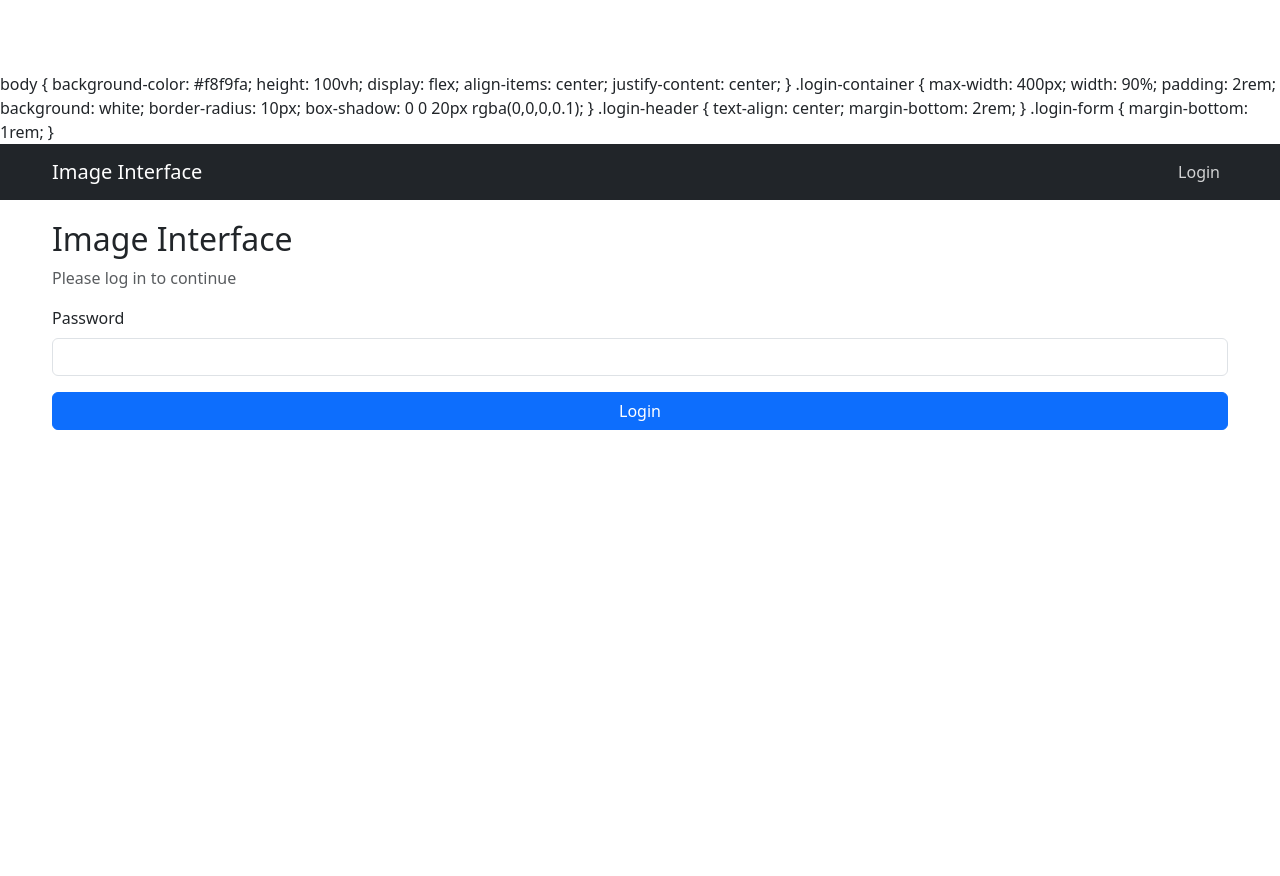
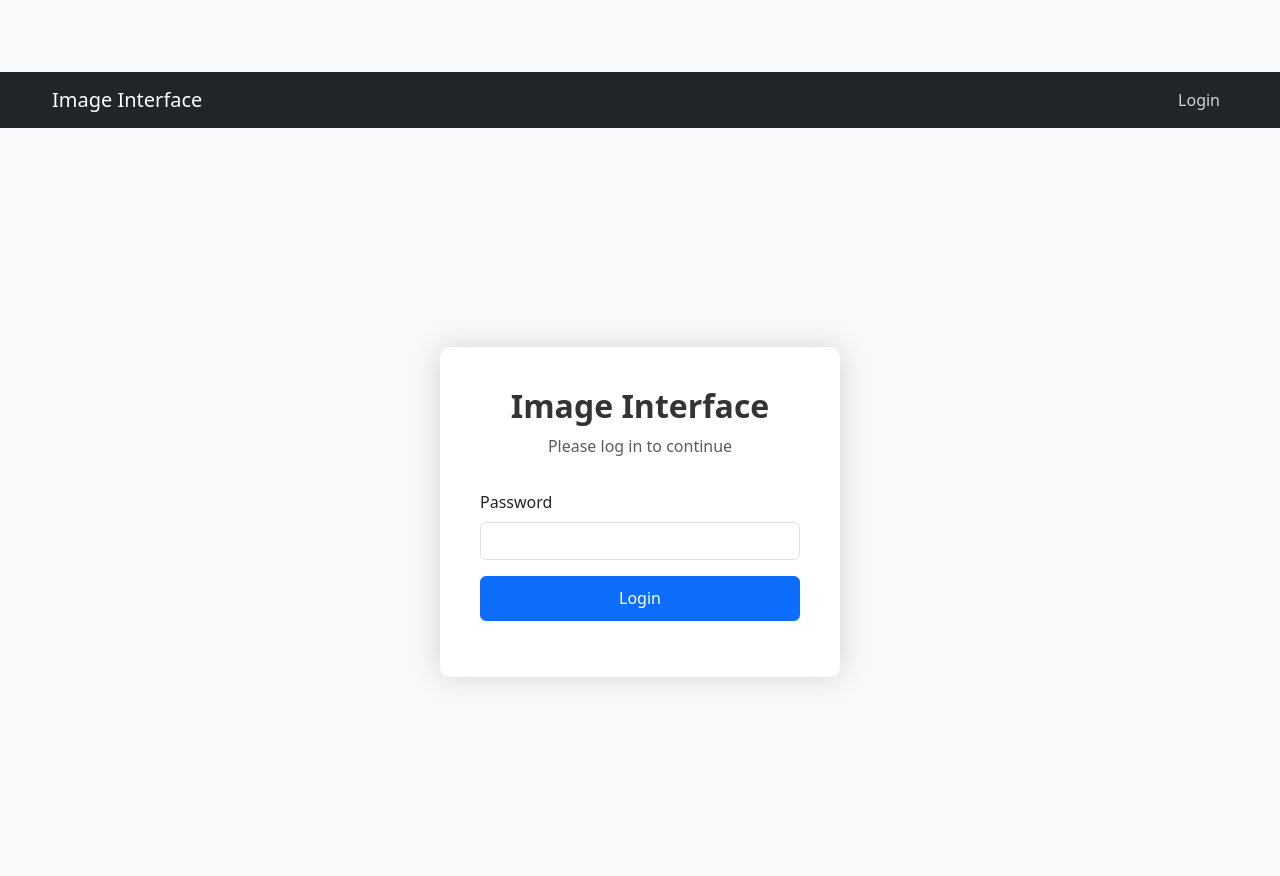
Before and after one commit to ztl16b/stapp, a Flask app: page /login in a window 1280 px wide. Before the commit the page ends 430 px from the top, so only its background shows below. Run offline with Flask 3, Linux system fonts and the light colour scheme; parts of the project's set-up code (start-up, migrations or seed data) failed here and were passed over.

Commit message:
heroimages third try

```diff
--- a/templates/login.html
+++ b/templates/login.html
@@ -3,31 +3,59 @@
 {% block title %}Login - Image Interface{% endblock %}
 
 {% block extra_css %}
+<style>
+    /* Keep the navbar visible but adjust the body for the login form */
     body {
         background-color: #f8f9fa;
-    height: 100vh;
+        min-height: 100vh;
+    }
+
+    /* Create a container for the login form that's centered in the available space */
+    .login-wrapper {
         display: flex;
         align-items: center;
         justify-content: center;
+        min-height: calc(100vh - 4.5rem); /* Subtract navbar height */
+        padding: 2rem 0;
     }
+
     .login-container {
         max-width: 400px;
         width: 90%;
-    padding: 2rem;
+        padding: 2.5rem;
         background: white;
         border-radius: 10px;
-    box-shadow: 0 0 20px rgba(0,0,0,0.1);
+        box-shadow: 0 0 30px rgba(0,0,0,0.15);
+        position: relative;
+        z-index: 10;
     }
     .login-header {
         text-align: center;
         margin-bottom: 2rem;
     }
+    .login-header h2 {
+        color: #333;
+        font-weight: 600;
+    }
     .login-form {
         margin-bottom: 1rem;
     }
+    .form-control:focus {
+        border-color: #0d6efd;
+        box-shadow: 0 0 0 0.25rem rgba(13, 110, 253, 0.25);
+    }
+    .btn-primary {
+        padding: 0.6rem 1.2rem;
+        font-weight: 500;
+    }
+    .alert {
+        margin-bottom: 1.5rem;
+    }
+</style>
 {% endblock %}
 
 {% block content %}
+<div class="login-wrapper">
     <div class="login-container">
         <div class="login-header">
             <h2>Image Interface</h2>
@@ -50,4 +78,5 @@ body {
             <button type="submit" class="btn btn-primary w-100">Login</button>
         </form>
     </div>
+</div>
 {% endblock %}
```
Also changed, not shown: 1 other file. Lines whose indentation alone changed are shown as unchanged.
